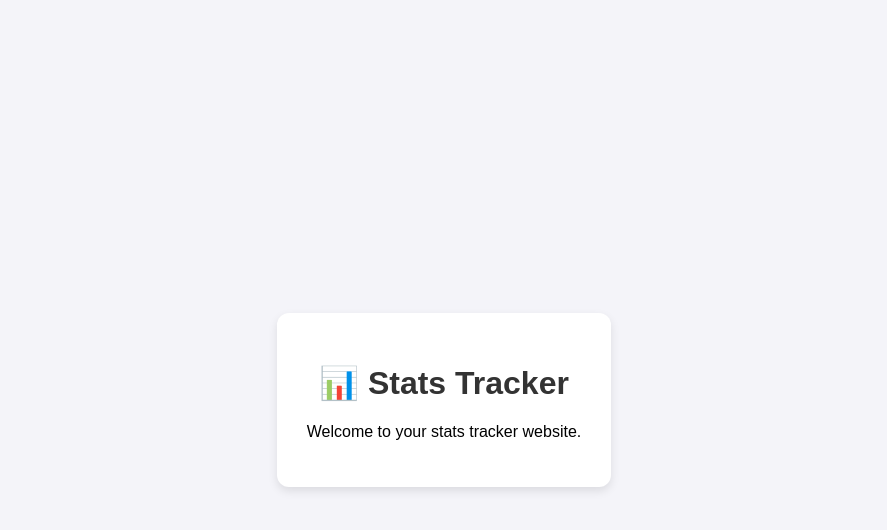
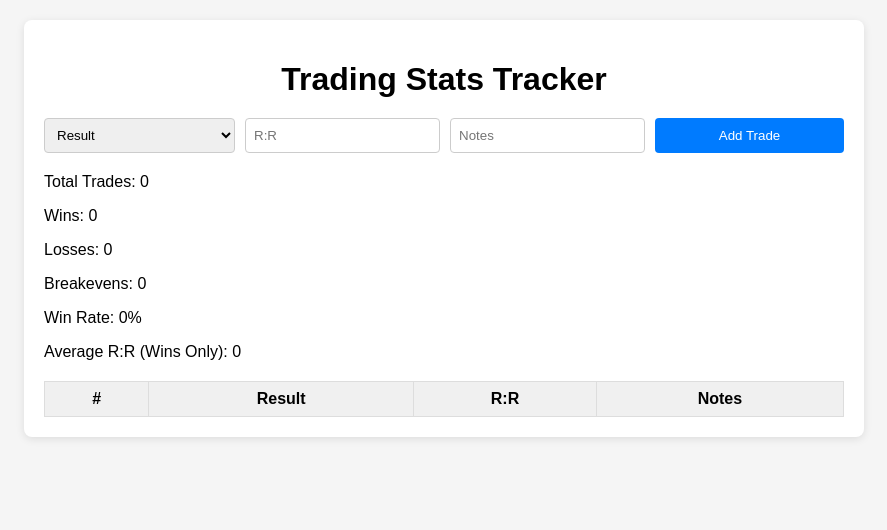
Before and after one commit to fymecite4466-wq/stats-tracker, a plain HTML site: page index.html in a window 1280 px wide. Shown: the whole page, without its empty margins (196-1083 px from the left). Drawn offline with Linux system fonts and the light colour scheme.

Commit message:
update full index.html for stats tracker

```diff
--- a/index.html
+++ b/index.html
@@ -3,33 +3,144 @@
 <head>
   <meta charset="UTF-8">
   <meta name="viewport" content="width=device-width, initial-scale=1.0">
-  <title>Stats Tracker</title>
+  <title>Trading Stats Tracker</title>
   <style>
     body {
+      margin: 0;
+      padding: 20px;
       font-family: Arial, sans-serif;
-      background: #f4f4f9;
-      display: flex;
-      justify-content: center;
-      align-items: center;
-      height: 100vh;
-      margin: 0;
+      background-color: #f5f5f5;
     }
     .container {
-      background: white;
-      padding: 30px;
-      border-radius: 12px;
-      box-shadow: 0 4px 10px rgba(0,0,0,0.1);
+      background-color: #fff;
+      max-width: 800px;
+      margin: auto;
+      padding: 20px;
+      border-radius: 8px;
+      box-shadow: 0 2px 8px rgba(0, 0, 0, 0.1);
+    }
+    h1 {
+      text-align: center;
+      margin-bottom: 20px;
+    }
+    form {
+      display: flex;
+      gap: 10px;
+      margin-bottom: 20px;
+    }
+    input, select, button {
+      flex: 1;
+      padding: 8px;
+      border: 1px solid #ccc;
+      border-radius: 4px;
+    }
+    button {
+      background-color: #007BFF;
+      color: #fff;
+      border: none;
+      cursor: pointer;
+    }
+    button:hover {
+      background-color: #0056b3;
+    }
+    table {
+      width: 100%;
+      border-collapse: collapse;
+    }
+    th, td {
+      border: 1px solid #ddd;
+      padding: 8px;
       text-align: center;
     }
-    h1 {
-      color: #333;
+    th {
+      background-color: #f0f0f0;
+    }
+    .stats {
+      margin-bottom: 20px;
     }
   </style>
 </head>
 <body>
   <div class="container">
-    <h1>📊 Stats Tracker</h1>
-    <p>Welcome to your stats tracker website.</p>
+    <h1>Trading Stats Tracker</h1>
+    <form id="tradeForm">
+      <select id="result" required>
+        <option value="">Result</option>
+        <option value="win">Win</option>
+        <option value="loss">Loss</option>
+        <option value="breakeven">Breakeven</option>
+      </select>
+      <input type="number" id="rr" step="0.1" placeholder="R:R">
+      <input type="text" id="notes" placeholder="Notes">
+      <button type="submit">Add Trade</button>
+    </form>
+
+    <div class="stats">
+      <p>Total Trades: <span id="totalTrades">0</span></p>
+      <p>Wins: <span id="wins">0</span></p>
+      <p>Losses: <span id="losses">0</span></p>
+      <p>Breakevens: <span id="breakevens">0</span></p>
+      <p>Win Rate: <span id="winRate">0%</span></p>
+      <p>Average R:R (Wins Only): <span id="avgRR">0</span></p>
+    </div>
+
+    <table>
+      <thead>
+        <tr>
+          <th>#</th>
+          <th>Result</th>
+          <th>R:R</th>
+          <th>Notes</th>
+        </tr>
+      </thead>
+      <tbody id="tradeTable"></tbody>
+    </table>
   </div>
+
+  <script>
+    const trades = [];
+    document.getElementById("tradeForm").addEventListener("submit", function(e) {
+      e.preventDefault();
+      const result = document.getElementById("result").value;
+      const rr = parseFloat(document.getElementById("rr").value) || 0;
+      const notes = document.getElementById("notes").value;
+
+      trades.push({ result, rr, notes });
+      updateTable();
+      updateStats();
+      this.reset();
+    });
+
+    function updateTable() {
+      const table = document.getElementById("tradeTable");
+      table.innerHTML = "";
+      trades.forEach((trade, index) => {
+        table.innerHTML += \`
+          <tr>
+            <td>\${index + 1}</td>
+            <td>\${trade.result}</td>
+            <td>\${trade.rr}</td>
+            <td>\${trade.notes}</td>
+          </tr>\`;
+      });
+    }
+
+    function updateStats() {
+      const total = trades.length;
+      const wins = trades.filter(t => t.result === "win").length;
+      const losses = trades.filter(t => t.result === "loss").length;
+      const breakevens = trades.filter(t => t.result === "breakeven").length;
+      const winRate = total > 0 ? ((wins / total) * 100).toFixed(1) : 0;
+      const winRRs = trades.filter(t => t.result === "win" && t.rr > 0).map(t => t.rr);
+      const avgRR = winRRs.length > 0 ? (winRRs.reduce((a, b) => a + b) / winRRs.length).toFixed(2) : 0;
+
+      document.getElementById("totalTrades").textContent = total;
+      document.getElementById("wins").textContent = wins;
+      document.getElementById("losses").textContent = losses;
+      document.getElementById("breakevens").textContent = breakevens;
+      document.getElementById("winRate").textContent = winRate + "%";
+      document.getElementById("avgRR").textContent = avgRR;
+    }
+  </script>
 </body>
 </html>
```
